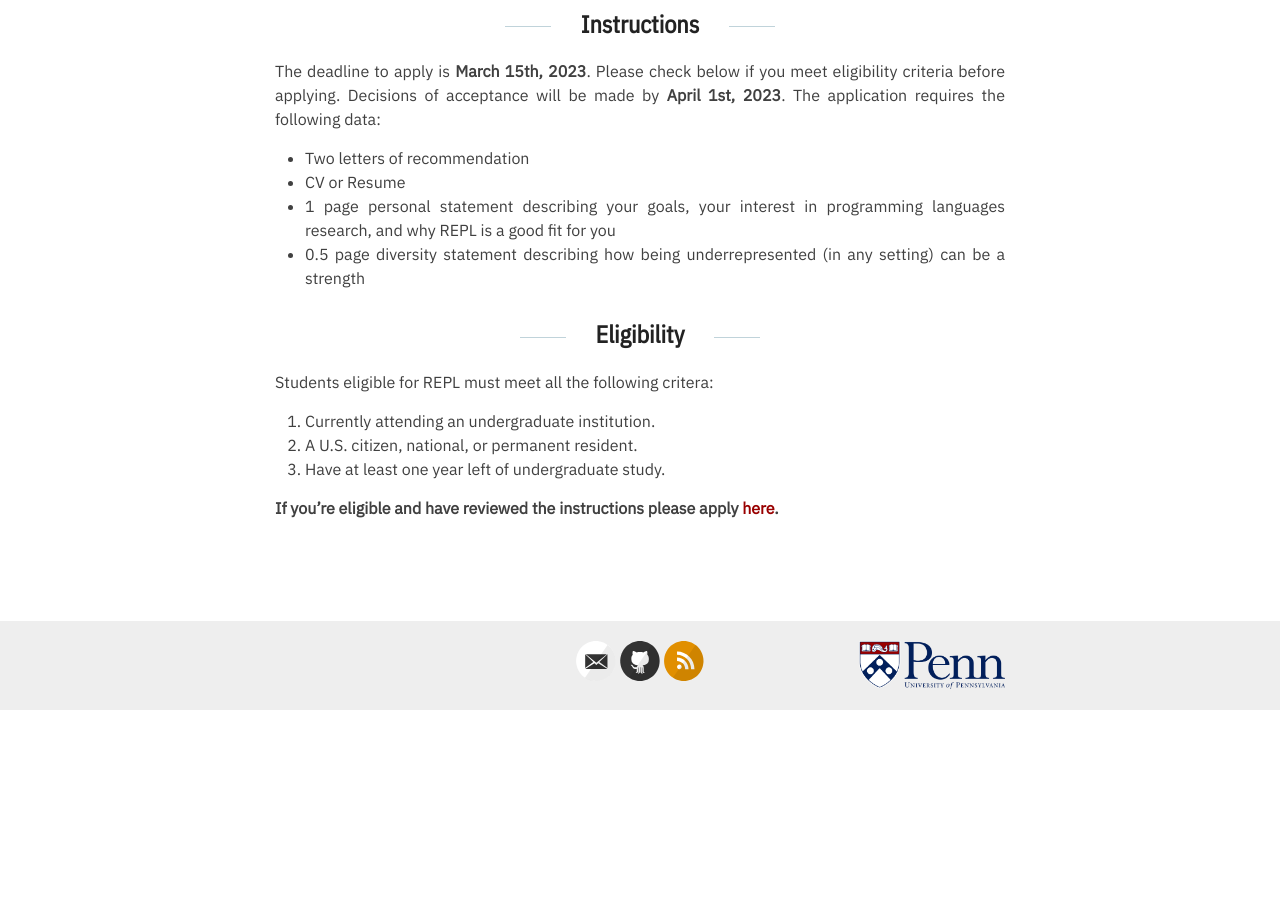
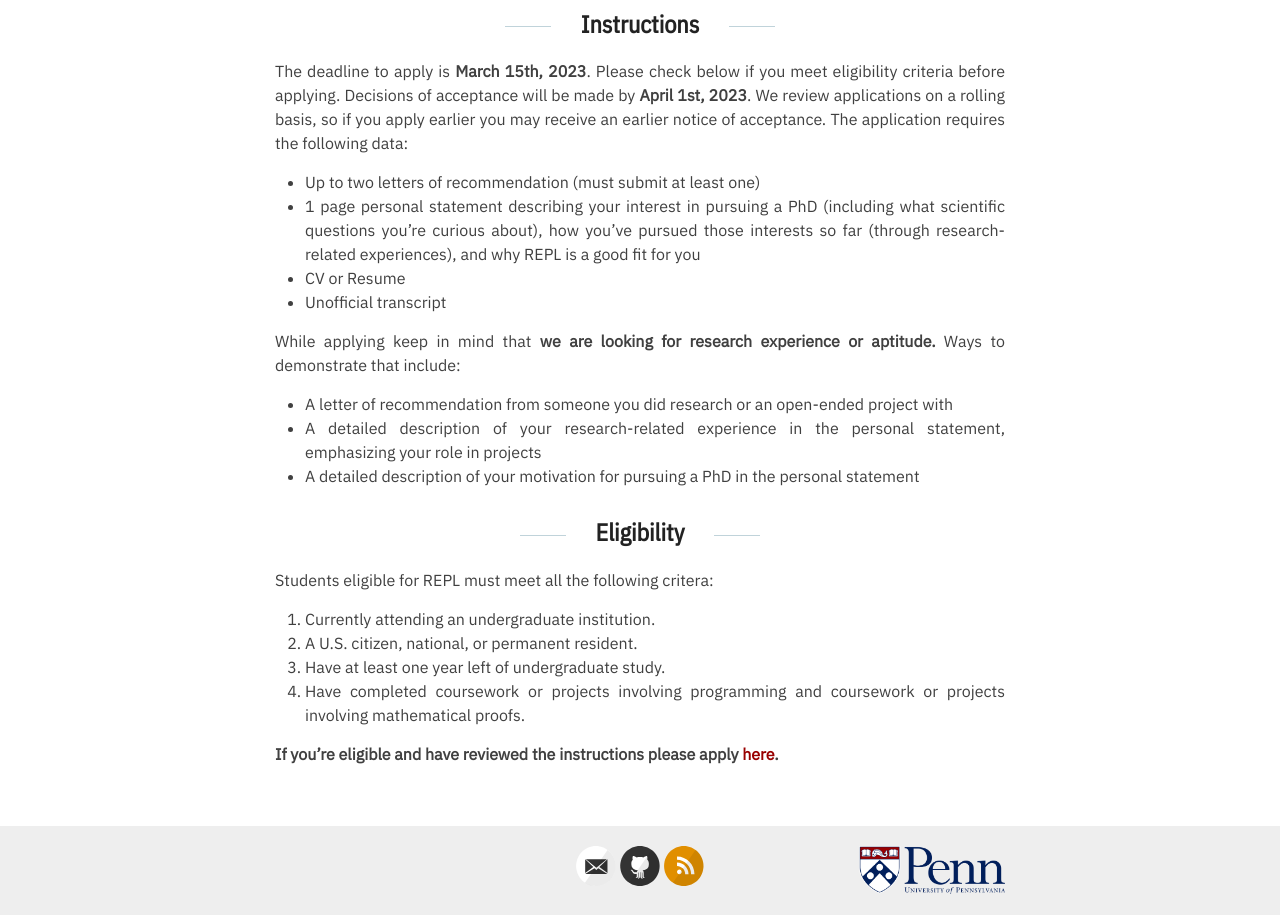
Before and after one commit to penn-repl/apply, a Jekyll site: the page built from _pages/apply.md, in a window 1280 px wide and 1400 px high, scrolled down 205 px. Shown: the part 485-1400 px from the top of the window. Built offline with Jekyll 4.4.1, drawn with Linux system fonts in a browser that asks for light colours.

Commit message:
v1 done!

```diff
--- a/_pages/apply.md
+++ b/_pages/apply.md
@@ -9,12 +9,18 @@ permalink: /apply/
 
 ## Instructions
 
-The deadline to apply is **March 15th, 2023**. Please check below if you meet eligibility criteria before applying. Decisions of acceptance will be made by **April 1st, 2023**. The application requires the following data:
+The deadline to apply is **March 15th, 2023**. Please check below if you meet eligibility criteria before applying. Decisions of acceptance will be made by **April 1st, 2023**. We review applications on a rolling basis, so if you apply earlier you may receive an earlier notice of acceptance. The application requires the following data:
 
-- Two letters of recommendation
+- Up to two letters of recommendation (must submit at least one)
+- 1 page personal statement describing your interest in pursuing a PhD (including what scientific questions you're curious about), how you've pursued those interests so far (through research-related experiences), and why REPL is a good fit for you
 - CV or Resume
-- 1 page personal statement describing your goals, your interest in programming languages research, and why REPL is a good fit for you
-- 0.5 page diversity statement describing how being underrepresented (in any setting) can be a strength
+- Unofficial transcript
+
+While applying keep in mind that **we are looking for research experience or aptitude.** Ways to demonstrate that include:
+
+- A letter of recommendation from someone you did research or an open-ended project with
+- A detailed description of your research-related experience in the personal statement, emphasizing your role in projects
+- A detailed description of your motivation for pursuing a PhD in the personal statement
 
 ## Eligibility
 
@@ -23,5 +29,6 @@ Students eligible for REPL must meet all the following critera:
 1. Currently attending an undergraduate institution.
 2. A U.S. citizen, national, or permanent resident.
 3. Have at least one year left of undergraduate study.
+4. Have completed coursework or projects involving programming and coursework or projects involving mathematical proofs.
 
 **If you're eligible and have reviewed the instructions please apply [here](https://forms.gle/5h5gbMQc39ApBtPp8).**
```
Also changed, not shown: _pages/people.md (+2 -2 lines), _pages/research.md (+1 -1 lines), index.md (+5 -6 lines).
